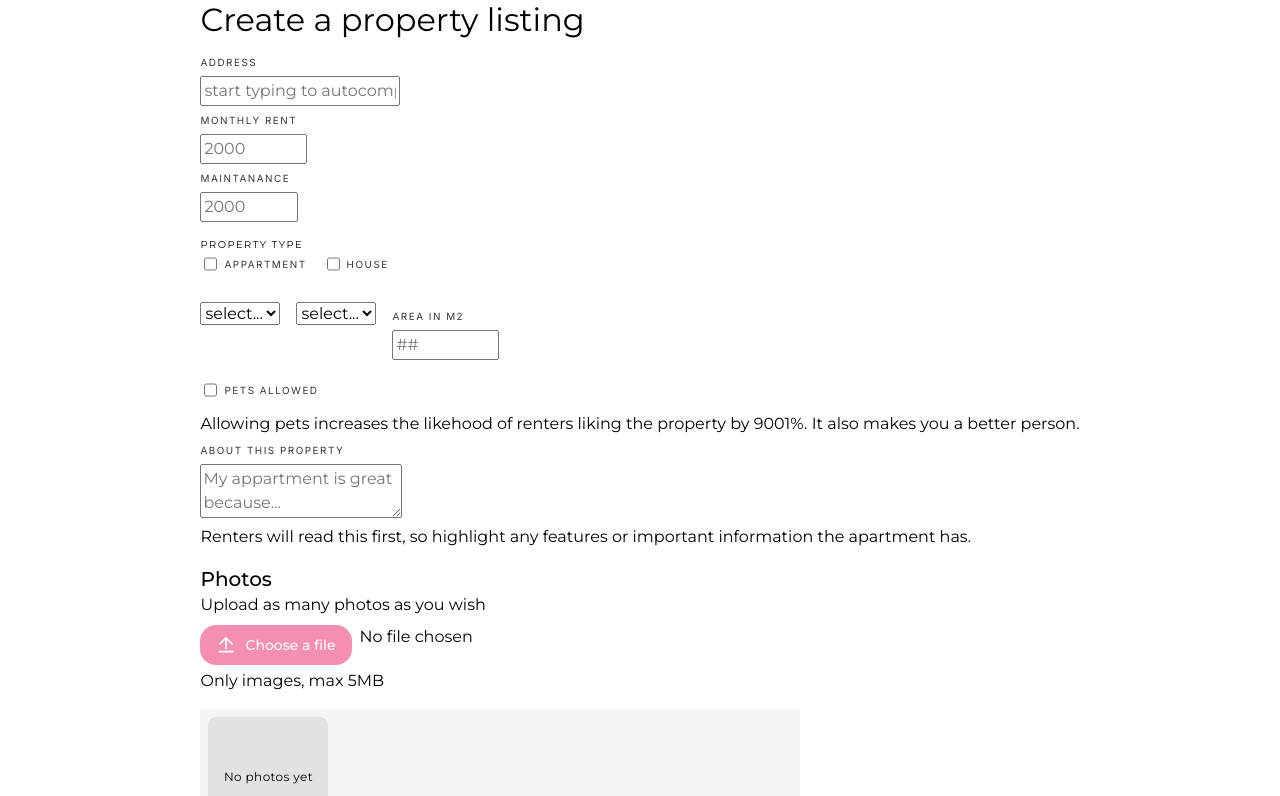
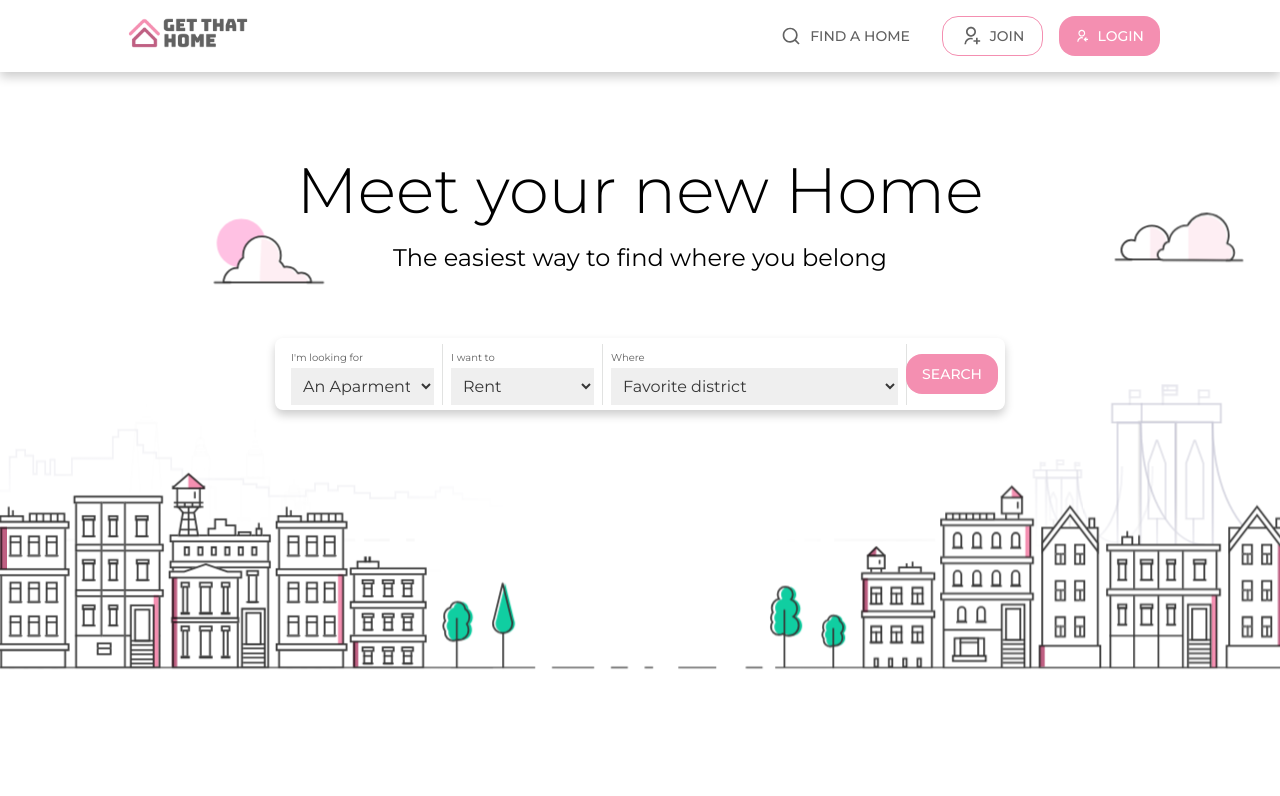
Before and after one commit to tinyhosmarcos/get_that_home, a React (Create React App) app: page / in a window 1280 px wide. Shown: the top 796 px of the page. Built offline with nearby package versions, Linux system fonts and the light colour scheme.

Commit message:
ADD: routes

```diff
--- a/src/App.js
+++ b/src/App.js
@@ -1,11 +1,22 @@
 import React from 'react';
+import { Route, Routes } from 'react-router-dom';
 import './App.css';
-import Listing from './pages/PropertyRent';
+import Landpage from './pages/Landpage';
+import PropertyRent from './pages/PropertyRent';
+import Login from './pages/login';
+import Signup from './pages/signup';
+import SignupCard from './pages/signup-card';
 
 function App() {
 
   return (
-      <Listing />
+    <Routes>
+      <Route path="/" element={<Landpage />} />
+      <Route path="/login" element={<Login />} />
+      <Route path="/signup/profile" element={<SignupCard />} />
+      <Route path="/signup/type" element={<Signup />} />
+      <Route path="/property/new" element={<PropertyRent />} />
+    </Routes>
   )
 }
 
```
